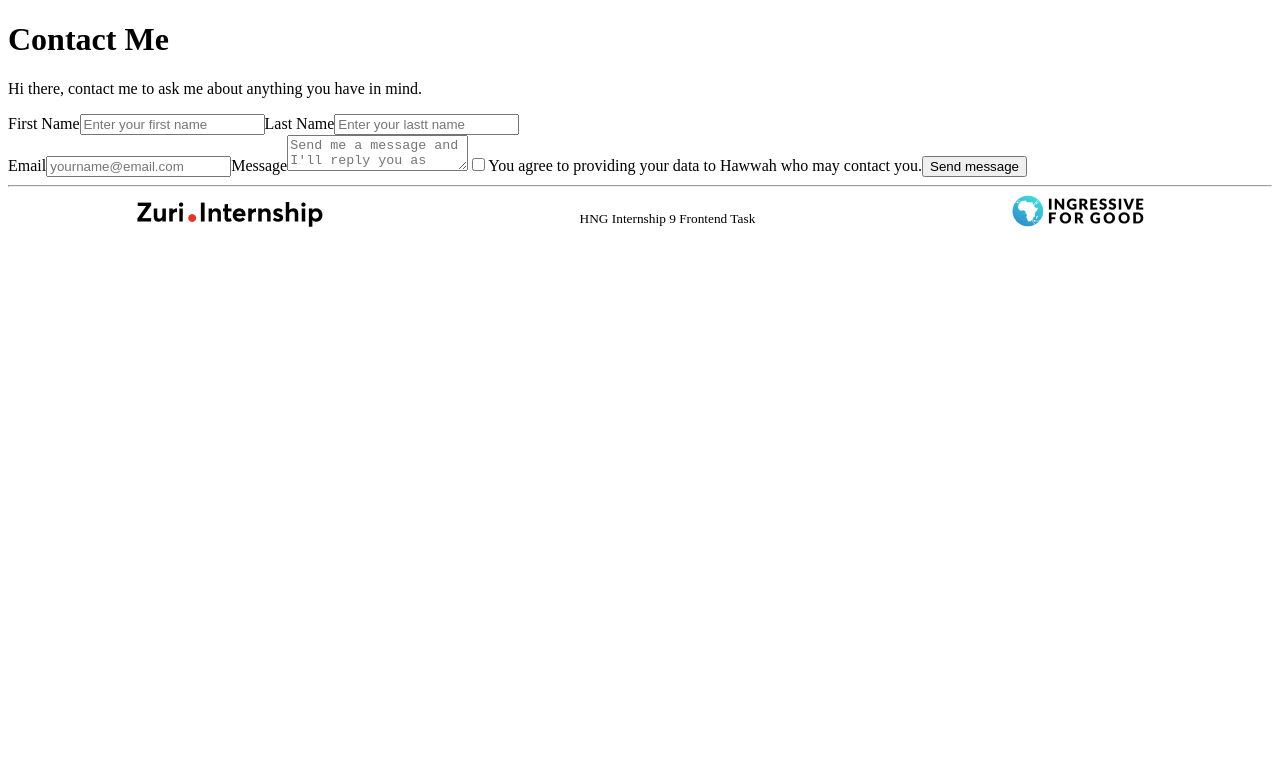
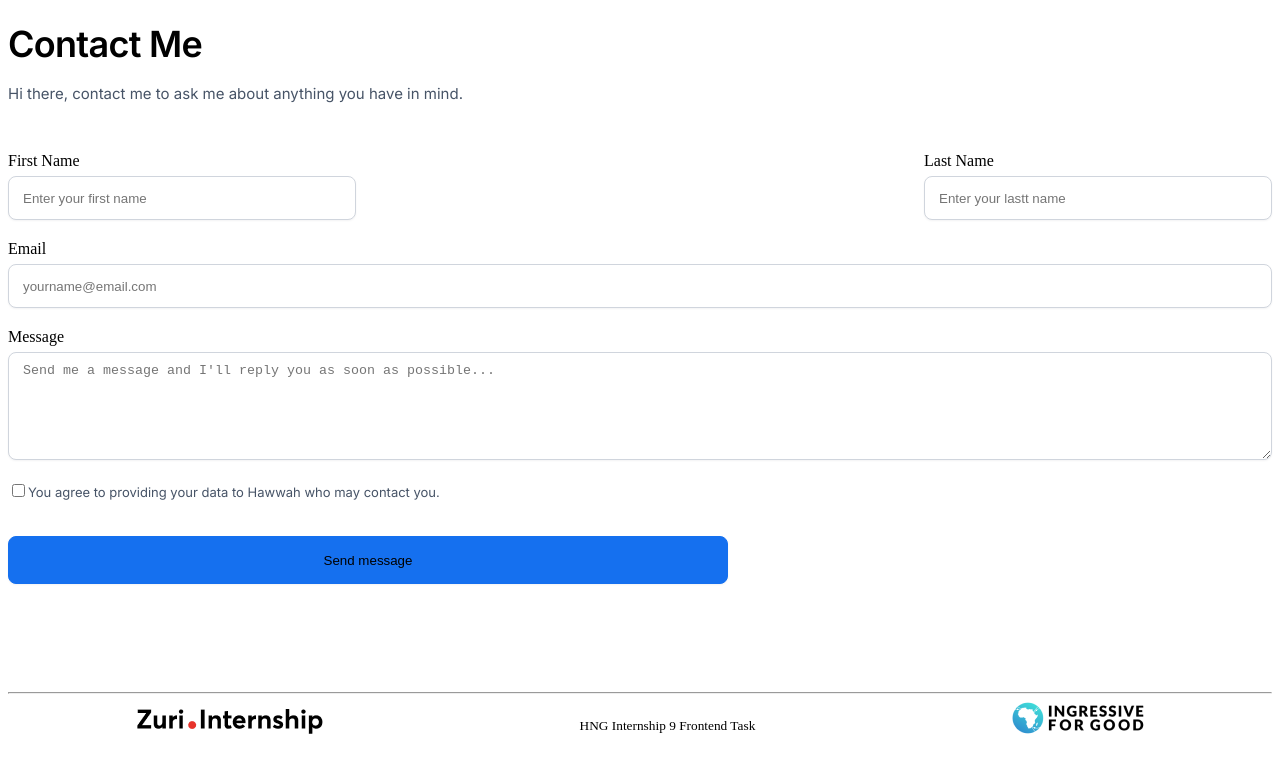
Before and after one commit to Hawwah07/Zuri-Assignment, a React (Create React App) app: page /contact in a window 1280 px wide. Shown: the top 772 px of the page. Built offline with nearby package versions, Linux system fonts and the light colour scheme.

Commit message:
style: Added styling for the Contact.js

```diff
--- a/src/style.css
+++ b/src/style.css
@@ -43,7 +43,7 @@
   flex-direction: column;
   justify-content: center;
 }
-#twitter, #btn__zuri, #books, #book__python, #pitch, #book__design {
+#twitter, #btn__zuri, #books, #book__python, #pitch, #book__design, #contact{
     text-decoration: none;
   display: flex;
   flex-direction: column;
@@ -59,7 +59,7 @@
   order: 0;
   flex-grow: 1;
 }
-#twitter > p, #btn__zuri > p, #books > p, #book__python > p, #pitch > p, #book__design {
+#twitter > p, #btn__zuri > p, #books > p, #book__python > p, #pitch > p, #book__design, #contact{
   font-family: "Inter";
   font-style: normal;
   font-weight: 500;
@@ -71,7 +71,7 @@
     padding-bottom:0px;
 }
 
-#btn__zuri, #books, #book__python, #pitch, #book__design {
+#btn__zuri, #books, #book__python, #pitch, #book__design, #contact {
     margin-top: 20px;
 }
 #books > small, #book__python > small, #pitch > small, #book__design > small {
@@ -102,3 +102,88 @@
 .footer > small, .footer > img {
     margin: auto auto 50px auto;
 }
+
+/* Form page */
+.form-container {
+  display: flex;
+  flex-direction: column;
+}
+#first_name, #last_name, #email, #message{
+  box-sizing: border-box;
+display: flex;
+flex-direction: row;
+align-items: center;
+padding: 10px 14px;
+gap: 8px;
+width: 348px;
+height: 44px;
+background: #FFFFFF;
+border: 1px solid #D0D5DD;
+box-shadow: 0px 1px 2px rgba(16, 24, 40, 0.05);
+border-radius: 8px;
+flex: none;
+order: 1;
+align-self: stretch;
+flex-grow: 0;
+margin-top: 6px;
+}
+.form-name {
+  display: flex;
+  flex-direction: row;
+  justify-content: space-between;
+  margin-bottom: 20px;
+}
+
+#email, #message {
+  width: 100%;
+  margin-bottom: 20px;
+}
+#message {
+  height: 108px;
+}
+#checkbox {
+  border: 1px solid #D0D5DD;
+border-radius: 6px;
+
+
+
+}
+.checkbox-label {
+  font-family: 'Inter';
+  font-style: normal;
+  font-weight: 400;
+  font-size: 13px;
+  line-height: 24px;
+  color: #475467;
+  margin-bottom: 32px;
+}
+
+#btn__submit {
+  width: 720px;
+height: 48px;
+background: #1570EF;
+border: 1px solid #1570EF;
+box-shadow: 0px 1px 2px rgba(16, 24, 40, 0.05);
+border-radius: 8px;
+margin-bottom: 100px;
+}
+
+.contact-h1 {
+  font-family: 'Inter';
+  font-style: normal;
+  font-weight: 600;
+  font-size: 36px;
+  line-height: 40px;
+  letter-spacing: -0.02em;
+  margin-bottom: 20px;;
+
+}
+.contact-p {
+  font-family: 'Inter';
+  font-style: normal;
+  font-weight: 400;
+  font-size: 15px;
+  line-height: 20px;
+  color: #475467;
+  margin-bottom: 48px;
+}
```
